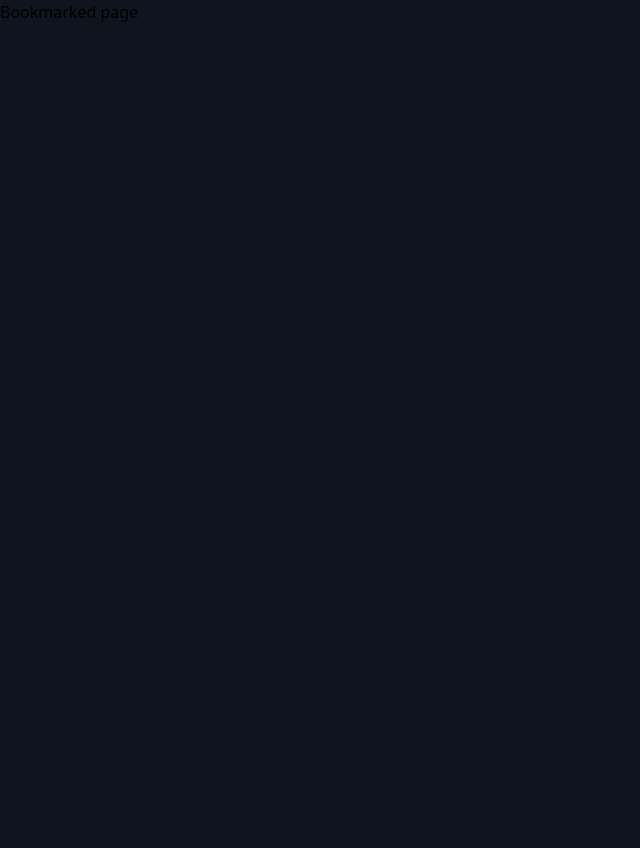
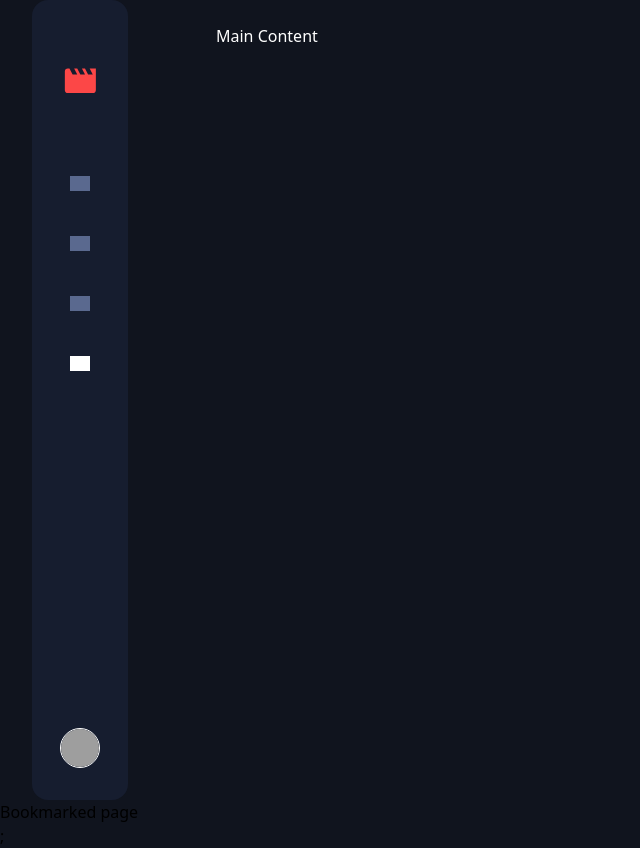
Before and after one commit to AusteId/entertainment-web-app, a React (Vite) app: page /bookmarked in a window 1280 px wide. Shown: the whole page, without its empty margins (0-640 px from the left). Before the commit the page ends 800 px from the top, so only its background shows below. Built offline with nearby package versions, Linux system fonts and the light colour scheme; grey boxes are pictures that could not be loaded.

Commit message:
NavBar 0.9.2

```diff
--- a/src/components/NavBar.jsx
+++ b/src/components/NavBar.jsx
@@ -4,8 +4,8 @@
 const navItems = [
   { to: "/#", icon: "icon-nav-home.svg", alt: "Home" },
   { to: "/movies", icon: "icon-nav-movies.svg", alt: "Movies" },
-  { to: "/series", icon: "icon-nav-tv-series.svg", alt: "Series" },
-  { to: "/bookmark", icon: "icon-nav-bookmark.svg", alt: "Bookmark" },
+  { to: "/tv-series", icon: "icon-nav-tv-series.svg", alt: "Series" },
+  { to: "/bookmarked", icon: "icon-nav-bookmark.svg", alt: "Bookmark" },
 ];
 
 // Logo component
@@ -16,9 +16,7 @@
       alt="Logo"
       className="
       w-[25px] h-[20px]
-      md:w-[32px] md:h-[25.6px]
-      xl:w-[32px] xl:h-[25.6px]"
-    />
+      md:w-[32px] md:h-[25.6px]" />
   </NavLink>
 );
 
@@ -30,19 +28,18 @@
       `group relative flex items-center justify-center ${
         isActive ? "filter brightness-[4]" : ""
       } ${className}`
-    }
-  >
+    }>
     <div
       className="
-      bg-lightBlue transition duration-500 group-hover:bg-red
-      w-[16px] h-[16px]
-      md:w-[20px] md:h-[20px]"
+        bg-lightBlue transition duration-500 group-hover:bg-red
+        w-[16px] h-[16px]
+        md:w-[20px] md:h-[20px]"
       style={{
         mask: `url('/assets/${icon}') center/contain no-repeat`,
         WebkitMask: `url('/assets/${icon}') center/contain no-repeat`,
       }}
-      aria-label={alt}
-    ></div>
+      aria-label={alt}>
+    </div>
   </NavLink>
 );
 
@@ -55,8 +52,7 @@
       className="rounded-full border border-white
       w-[24px] h-[24px]
       md:w-[32px] md:h-[32px]
-      xl:w-[40px] xl:h-[40px]"
-    />
+      xl:w-[40px] xl:h-[40px]" />
   </NavLink>
 );
 
@@ -66,30 +62,26 @@
     <nav className="bg-darkBlue flex items-center justify-between p-4
     sm:p-5
     md:rounded-2xl md:m-[24px]
-    xl:p-0 xl:pt-[36px] xl:h-screen xl:w-[96px] xl:flex-col xl:m-0 xl:left-[32px] xl:top-[36px] xl:sticky
-    2xl:h-[960px]">
+    xl:p-0 xl:pt-[36px] xl:h-screen xl:w-[96px] xl:flex-col xl:m-0 xl:left-[32px] xl:top-[0px] xl:sticky
+    2xl:h-[960px] 2xl:mt-[36px]">
+
       {/* Logo */}
-      <div className="
-      md:ml-[16px]
-      lg:mt-[16px]">
+      <div className="flex justify-center items-center xl:mt-[32px]">
         <Logo />
       </div>
 
       {/* Icons */}
-      <div className="flex
-      space-x-[24px]
+      <div className="flex items-center space-x-[20px] space-y-[0px]
       md:space-x-[32px]
-      xl:space-x-0 xl:flex-col xl:items-center xl:space-y-[32px]">
+      xl:space-x-[0px] xl:flex-col xl:pt-[80px] xl:space-y-[40px]">
         {navItems.map(({ to, icon, alt }) => (
           <NavIcon key={to} to={to} icon={icon} alt={alt} />
         ))}
       </div>
 
       {/* Avatar */}
-      <div className="
-      md:mr-[16px]
-      lg:mb-[16px]
-      xl:mr-0 xl:mb-[32px]">
+      <div className="flex justify-center items-center
+      xl:mt-auto xl:mb-[32px]">
         <Avatar />
       </div>
     </nav>
--- a/src/index.css
+++ b/src/index.css
@@ -12,7 +12,7 @@
 
 @layer components {
   .wrapper {
-    @apply max-w-[1440px] mx-auto;
+    @apply max-w-[2160px] mx-auto;
   }
 
   .heading-lg {
--- a/src/pages/BookmarkedPage.jsx
+++ b/src/pages/BookmarkedPage.jsx
@@ -1,3 +1,10 @@
+import NavBar from "./../components/NavBar";
+
 export default function BookmarkedPage() {
-  return <main>Bookmarked page</main>;
+  return (
+    <>
+      <NavBar />
+      <main>Bookmarked page</main>;
+    </>
+  );
 }
--- a/src/pages/HomePage.jsx
+++ b/src/pages/HomePage.jsx
@@ -1,9 +1,11 @@
+import NavBar from "./../components/NavBar";
 export default function HomePage() {
   return (
     <>
-    <main>
-      <h1 className="heading-lg">Home page cia</h1>
-    </main>
+      <NavBar />
+      <main>
+        <h1 className="heading-lg">Home page cia</h1>
+      </main>
     </>
   );
 }
--- a/src/pages/MoviesPage.jsx
+++ b/src/pages/MoviesPage.jsx
@@ -1,3 +1,10 @@
+import NavBar from "./../components/NavBar";
+
 export default function MoviesPage() {
-  return <main>Movies page</main>;
+  return (
+    <>
+      <NavBar />
+      <main>Movies page</main>;
+    </>
+  );
 }
--- a/src/pages/TvSeriesPage.jsx
+++ b/src/pages/TvSeriesPage.jsx
@@ -1,3 +1,10 @@
+import NavBar from "./../components/NavBar";
+
 export default function TvSeriesPage() {
-  return <main>Tv Series</main>;
+  return (
+    <>
+      <NavBar />
+      <main>Tv Series</main>;
+    </>
+  );
 }
```
